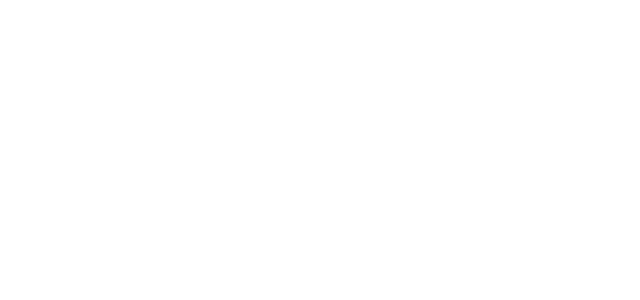
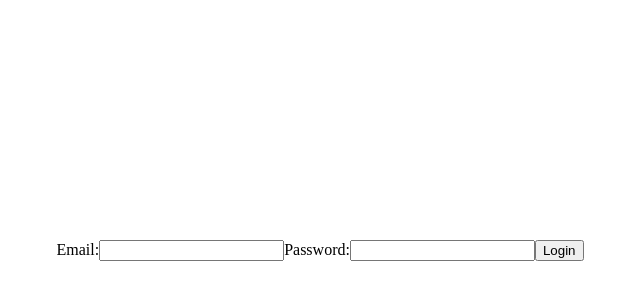
Before and after one commit to im-victor-mendez/React-Authentication, a React (Vite) app: page /login in a window 1280 px wide. Before the commit this address had no page. Shown: the part 150-450 px from the top of the page, without its empty margins (320-960 px from the left). Built offline with nearby package versions, Linux system fonts and the light colour scheme.

Commit message:
Init implementation of Login component/function.

```diff
--- a/src/App.jsx
+++ b/src/App.jsx
@@ -1,5 +1,6 @@
 import { Route, Routes } from 'react-router-dom'
 import './App.css'
+import Login from './components/Login'
 import Register from './components/Register'
 import { AuthProvider } from './context/authContext'
 
@@ -9,6 +10,7 @@
       <AuthProvider>
         <Routes>
           <Route path='/register' element={<Register />} />
+          <Route path='/login' element={<Login />} />
         </Routes>
       </AuthProvider>
     </div>
--- a/src/components/Login.jsx
+++ b/src/components/Login.jsx
@@ -1,18 +1,37 @@
 import React, { useState } from 'react'
+import { useNavigate } from 'react-router'
+import { useAuth } from '../context/authContext'
 
 function Login() {
     const [user, setUser] = useState({})
     const [error, setError] = useState('')
+
+    const { login } = useAuth()
+    const navigate = useNavigate()
 
     function handleChange(event) {
         const target = event.target
         setUser({ ...user, [target.name]: target.value })
     }
 
+    async function onSubmit() {
+        try {
+            await login(user.email, user.password)
+            navigate('/')
+        } catch (error) {
+            setError(error)
+        }
+    }
+
   return (
     <section id='login'>
         {error && <>{error}</>}
-        <form>
+        <form onSubmit={
+            (event) => {
+                event.preventDefault()
+                onSubmit()
+            }
+        }>
         <label>
                 Email:
                 <input type="email" name="email" id="register-email" value={user.email} onChange={handleChange} />
--- a/src/context/authContext.jsx
+++ b/src/context/authContext.jsx
@@ -1,5 +1,5 @@
-import { createContext, useContext } from "react";
-import { createUserWithEmailAndPassword } from "firebase/auth";
+import { createContext, useContext, useEffect } from "react";
+import { createUserWithEmailAndPassword, signInWithEmailAndPassword } from "firebase/auth";
 import { auth } from "../firebase";
 
 export const authContext = createContext()
@@ -14,10 +14,14 @@
 
 /* Provides to all inside jsx the value property */
 export function AuthProvider({ children }) {
-    function signUp(email, password) {
-        console.log(email, password)
-        return createUserWithEmailAndPassword(auth, email, password)
+    async function signUp(email, password) {
+        return await createUserWithEmailAndPassword(auth, email, password)
     }
 
-    return <authContext.Provider value={{ signUp }}>{children}</authContext.Provider>
+    async function login(email, password) {
+        const userCredentials = await signInWithEmailAndPassword(auth, email, password)
+        return userCredentials
+    }
+
+    return <authContext.Provider value={{ signUp, login }}>{children}</authContext.Provider>
 }
```
